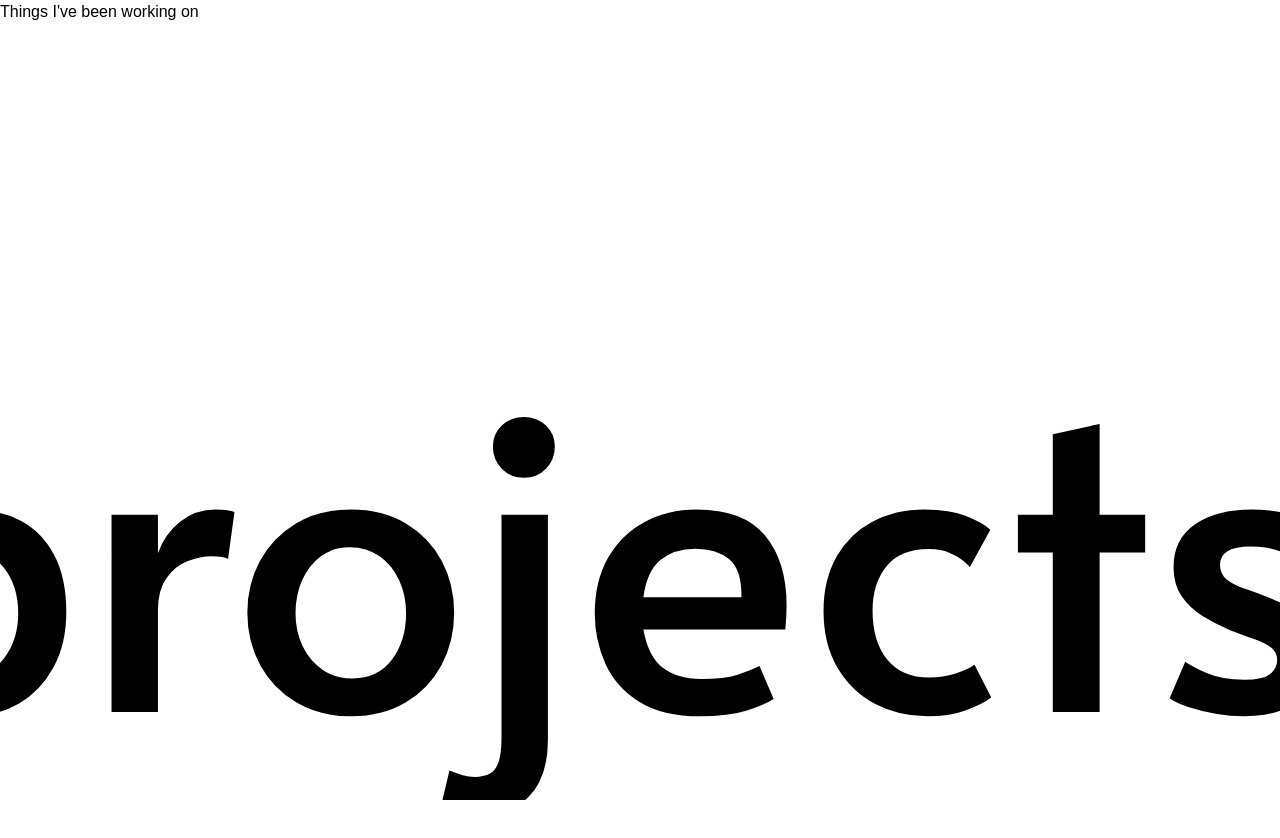
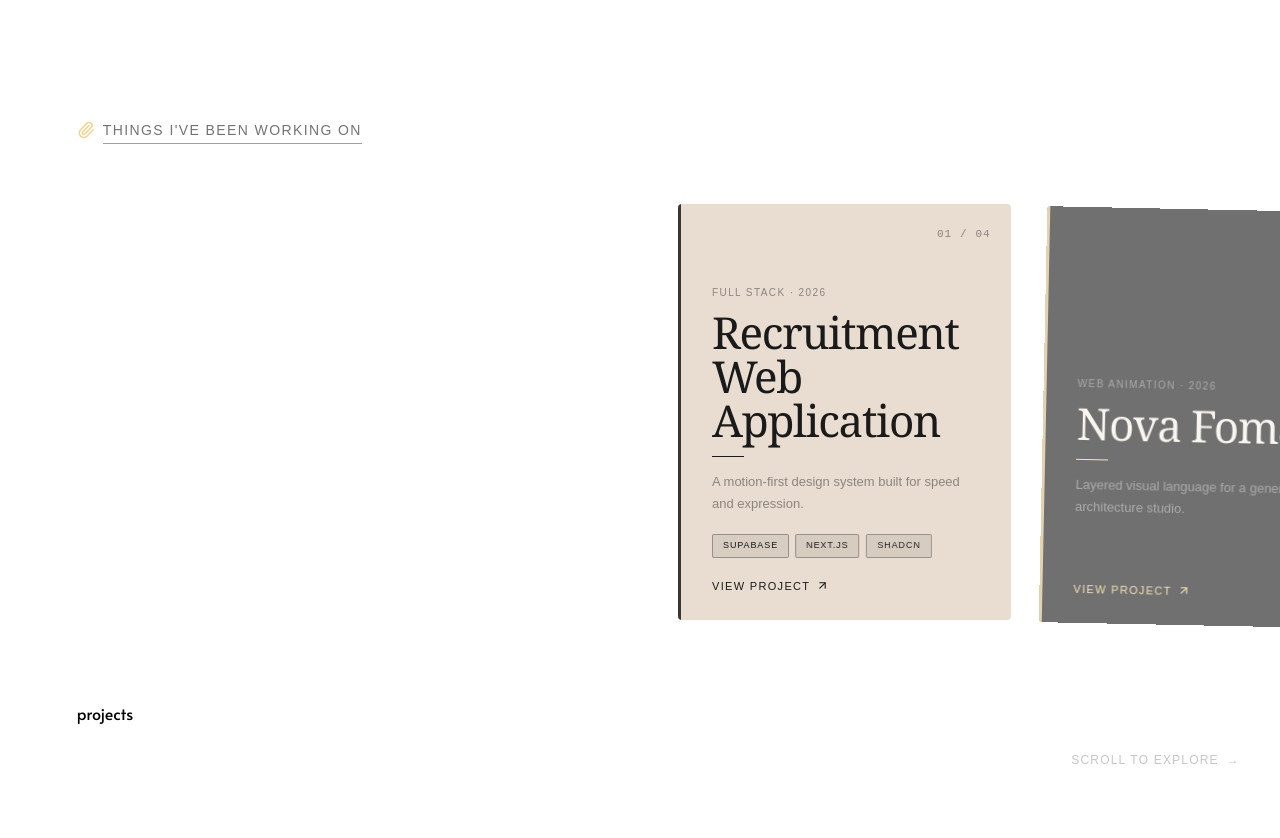
Before and after one commit to Gnzlla/ellaine.dev, a Next.js app: page /projects in a window 1280 px wide. Shown: the top 838 px of the page. Built offline with nearby package versions, Linux system fonts and the light colour scheme; a web font is replaced by a local one.

Commit message:
feat: enhance animation and components

```diff
--- a/app/contents/page.tsx
+++ b/app/contents/page.tsx
@@ -258,11 +258,11 @@ export default function TableOfContents() {
                     WHAT CAN I DO?
                   </h3>
                   <a
-                    href="#techstack"
+                    href="#tech"
                     className="block overflow-hidden cursor-pointer"
                     onClick={(e) => {
                       e.preventDefault();
-                      handleNavClick("techstack");
+                      handleNavClick("tech");
                     }}
                   >
                     <h1
--- a/app/landing/page.tsx
+++ b/app/landing/page.tsx
@@ -55,7 +55,7 @@ export default function LandingPage() {
 
   return (
     <div
-      className={`flex relative overflow-hidden justify-center w-full h-screen leading-75 items-center ${alata.className} text-[650px] bg-[var(--white-background)] text-[var(--black-font)]`}
+      className={`flex relative overflow-hidden justify-center w-full h-screen leading-75 items-center ${alata.className} text-[650px]  bg-[var(--white-background)] text-[var(--black-font)]`}
       ref={ContainerRef}
     >
       <div className="top-35 left-5 absolute rotate-11">L</div>
--- a/app/page.tsx
+++ b/app/page.tsx
@@ -13,6 +13,7 @@ import TableOfContents from "./contents/page";
 import AboutPage from "./about/page";
 import ProjectsPage from "./projects/page";
 import Footerpage from "./footer/page";
+import TechStack from "./tech/page";
 
 export default function App() {
   const [loading, setLoading] = useState(true);
@@ -56,7 +57,7 @@ export default function App() {
       <TableOfContents />
       <AboutPage id="about" />
       <ProjectsPage id="projects" />
-
+      <TechStack id="tech" />
       <Footerpage id="footer" />
     </section>
   );
--- a/app/projects/page.tsx
+++ b/app/projects/page.tsx
@@ -4,79 +4,406 @@ import gsap from "gsap";
 import ScrollTrigger from "gsap/ScrollTrigger";
 import { useGSAP } from "@gsap/react";
 import { alata } from "../fonts";
+import { Paperclip, ArrowUpRight } from "lucide-react";
+import { projects } from "./projectData";
 
 gsap.registerPlugin(ScrollTrigger);
 
 export default function ProjectsPage({ id }: { id?: string }) {
-  const projectRef = useRef<HTMLElement | null>(null);
-  const workRef = useRef<HTMLElement | null>(null);
   const wrapperRef = useRef<HTMLDivElement | null>(null);
+  const trackRef = useRef<HTMLDivElement | null>(null);
 
   useGSAP(() => {
-    if (!projectRef.current || !workRef.current || !wrapperRef.current) return;
+    if (!wrapperRef.current || !trackRef.current) return;
 
-    const panels = [projectRef.current, workRef.current];
+    const cards = gsap.utils.toArray<HTMLElement>(".project-card");
+    const totalScroll = trackRef.current.scrollWidth - window.innerWidth + 120;
 
-    // Horizontal scroll across both sections
-    const horizontalTween = gsap.to(panels, {
-      xPercent: -100 * (panels.length - 1),
-      ease: "none",
+    const hTl = gsap.timeline({
       scrollTrigger: {
-        id: "horizontal",
         trigger: wrapperRef.current,
         pin: true,
-        scrub: 1,
-        end: () => "+=" + projectRef.current!.offsetWidth, // * 4 gives extra time in workRef
+        scrub: 1.2,
+        start: "top top",
+        end: `+=${totalScroll + 450}`,
+        id: "horizontal",
       },
     });
 
-    // Project title animation
-    gsap.from(".project-title", {
-      y: 100,
+    // Move the whole track left
+    hTl.to(trackRef.current, {
+      x: -totalScroll,
+      ease: "none",
+    });
+
+    hTl.to(
+      ".project-title-wrap",
+      {
+        x: -(window.innerWidth / 2 - 160),
+        y: -(window.innerHeight / 2 - 80),
+        scale: 0.13,
+        ease: "none",
+      },
+      "<",
+    );
+
+    // ── Letters: staggered drop-in on load ────────────────────────────
+    gsap.from(".title-letter", {
+      y: 140,
       autoAlpha: 0,
-      duration: 1,
+      rotateZ: () => gsap.utils.random(-12, 12),
+      stagger: 0.06,
+      duration: 0.9,
+      ease: "power4.out",
       scrollTrigger: {
-        trigger: projectRef.current,
-        containerAnimation: horizontalTween,
-        start: "left center",
+        trigger: wrapperRef.current,
+        start: "top 70%",
         toggleActions: "play none none reverse",
       },
     });
 
-    // Work title animation
-    gsap.from(".work-title", {
-      y: 100,
+    gsap.from(".heading-text", {
+      y: -80,
       autoAlpha: 0,
+      duration: 0.7,
+      ease: "power3.out",
       scrollTrigger: {
-        trigger: workRef.current,
-        containerAnimation: horizontalTween,
-        start: "left right",
-        end: "left center",
-        scrub: 2,
+        trigger: wrapperRef.current,
+        start: "top 65%",
+        toggleActions: "play none none reverse",
       },
+    });
+
+    gsap.to(".underline-bar", {
+      width: "100%",
+      duration: 1.2,
+      ease: "power2.out",
+      scrollTrigger: {
+        trigger: ".underline-bar",
+        start: "top 80%",
+        toggleActions: "play none none reverse",
+      },
+    });
+
+    cards.forEach((card, i) => {
+      gsap.fromTo(
+        card,
+        { y: 80, autoAlpha: 0, rotateZ: 4 - i * 0.8 },
+        {
+          y: 0,
+          autoAlpha: 1,
+          rotateZ: 0,
+          ease: "power3.out",
+          scrollTrigger: {
+            trigger: card,
+            containerAnimation: hTl,
+            start: "left 90%",
+            end: "left 50%",
+            scrub: 0.8,
+          },
+        },
+      );
+
+      gsap.fromTo(
+        card.querySelector(".card-num"),
+        { y: 20, autoAlpha: 0 },
+        {
+          y: 0,
+          autoAlpha: 1,
+          ease: "power2.out",
+          scrollTrigger: {
+            trigger: card,
+            containerAnimation: hTl,
+            start: "left 80%",
+            end: "left 60%",
+            scrub: 0.6,
+          },
+        },
+      );
+
+      const tags = card.querySelectorAll(".tag-pill");
+      gsap.fromTo(
+        tags,
+        { x: 20, autoAlpha: 0 },
+        {
+          x: 0,
+          autoAlpha: 1,
+          stagger: 0.08,
+          ease: "power2.out",
+          scrollTrigger: {
+            trigger: card,
+            containerAnimation: hTl,
+            start: "left 75%",
+            end: "left 45%",
+            scrub: 0.5,
+          },
+        },
+      );
     });
   });
 
   return (
-    <div ref={wrapperRef} className="overflow-hidden">
-      <div className="flex">
-        <section
-          className="relative w-screen h-screen shrink-0"
-          ref={projectRef}
-          id={id}
+    <div
+      ref={wrapperRef}
+      className="relative overflow-hidden"
+      style={{ height: "100vh" }}
+    >
+      <div
+        ref={trackRef}
+        className="flex items-center h-screen"
+        style={{
+          width: "max-content",
+          paddingLeft: "6vw",
+          paddingRight: "6vw",
+        }}
+        id={id}
+      >
+        <div
+          className="relative flex flex-col justify-end shrink-0"
+          style={{ width: "42vw", height: "80vh" }}
         >
-          <div>
-            <p>Things I've been working on</p>
-            <h3
-              className={`project-title ${alata.className} text-[430px] absolute bottom-0 leading-62 mb-35 -right-15`}
-            >
-              projects
-            </h3>
+          <div className="top-10 left-0 absolute heading-text">
+            <div className="relative flex items-center gap-2 text-neutral-500 text-sm uppercase tracking-widest">
+              <Paperclip color="#F2D492" width={18} height={18} />
+              <span className="relative">
+                Things I've been working on
+                <span
+                  className="block -bottom-1 left-0 absolute bg-neutral-400 underline-bar"
+                  style={{ width: 0, height: "1px" }}
+                />
+              </span>
+            </div>
           </div>
-        </section>
 
-        <section className="w-screen h-screen shrink-0" ref={workRef}></section>
+          {/* Giant "projects" title — split letters */}
+          <div
+            className={`project-title-wrap ${alata.className} select-none pointer-events-none`}
+            style={{
+              transformOrigin: "bottom left",
+              display: "flex",
+              alignItems: "flex-end",
+              gap: "0.01em",
+              lineHeight: 0.88,
+              whiteSpace: "nowrap",
+              overflow: "visible",
+            }}
+          >
+            projects
+          </div>
+        </div>
+
+        {projects.map((p, i) => (
+          <ProjectCard key={p.id} project={p} index={i} />
+        ))}
+
+        <div className="shrink-0" style={{ width: "8vw" }} />
       </div>
+
+      <div
+        className="right-10 bottom-8 absolute flex items-center gap-2 text-neutral-400 text-xs uppercase tracking-widest heading-text"
+        style={{ opacity: 0.6 }}
+      >
+        <span>Scroll to explore</span>
+        <span
+          style={{
+            display: "inline-block",
+            animation: "nudge 1.4s ease-in-out infinite",
+          }}
+        >
+          →
+        </span>
+      </div>
+
+      <style>{`
+        @keyframes nudge {
+          0%, 100% { transform: translateX(0); }
+          50% { transform: translateX(6px); }
+        }
+      `}</style>
     </div>
   );
 }
+
+type Project = (typeof projects)[number];
+
+function ProjectCard({
+  project: p,
+  index: i,
+}: {
+  project: Project;
+  index: number;
+}) {
+  const isDark = p.color === "#1A1A1A" || p.color === "#0D0D0D";
+  const textColor = isDark ? "#F5F0E8" : "#1A1A1A";
+  const subColor = isDark ? "rgba(245,240,232,0.45)" : "rgba(26,26,26,0.45)";
+
+  const verticalOffset = i % 2 === 0 ? "3vh" : "-3vh";
+
+  return (
+    <div
+      className="group relative cursor-pointer project-card shrink-0"
+      style={{
+        width: "clamp(280px, 26vw, 380px)",
+        height: "clamp(340px, 52vh, 520px)",
+        marginLeft: i === 0 ? "5vw" : "2.5vw",
+        marginTop: verticalOffset,
+        borderRadius: "4px",
+        background: p.color,
+        overflow: "hidden",
+        willChange: "transform",
+      }}
+    >
+      <div
+        style={{
+          position: "absolute",
+          top: 0,
+          left: 0,
+          width: "3px",
+          height: "100%",
+          background: p.accent,
+          opacity: 0.85,
+        }}
+      />
+
+      {/* Card number */}
+      <span
+        className="card-num"
+        style={{
+          position: "absolute",
+          top: 22,
+          right: 20,
+          fontFamily: "monospace",
+          fontSize: "11px",
+          letterSpacing: "0.1em",
+          color: subColor,
+        }}
+      >
+        {p.id} / {String(projects.length).padStart(2, "0")}
+      </span>
+
+      {/* Content */}
+      <div
+        style={{
+          position: "absolute",
+          inset: 0,
+          padding: "28px 28px 26px 34px",
+          display: "flex",
+          flexDirection: "column",
+          justifyContent: "flex-end",
+        }}
+      >
+        {/* Category */}
+        <p
+          style={{
+            fontSize: "10px",
+            letterSpacing: "0.14em",
+            textTransform: "uppercase",
+            color: subColor,
+            marginBottom: "10px",
+          }}
+        >
+          {p.category}
+        </p>
+
+        {/* Title */}
+        <h4
+          style={{
+            fontFamily: "'Georgia', serif",
+            fontSize: "clamp(28px, 3.5vw, 44px)",
+            lineHeight: 1,
+            letterSpacing: "-0.03em",
+            color: textColor,
+            marginBottom: "14px",
+          }}
+        >
+          {p.title}
+        </h4>
+
+        {/* Divider */}
+        <div
+          style={{
+            width: "32px",
+            height: "1.5px",
+            background: p.accent,
+            marginBottom: "14px",
+            transition: "width 0.3s ease",
+          }}
+          className="card-divider"
+        />
+
+        {/* Description */}
+        <p
+          style={{
+            fontSize: "13px",
+            lineHeight: 1.65,
+            color: subColor,
+            marginBottom: "20px",
+            maxWidth: "260px",
+          }}
+        >
+          {p.description}
+        </p>
+
+        {/* Tags */}
+        <div
+          style={{
+            display: "flex",
+            gap: "6px",
+            flexWrap: "wrap",
+            marginBottom: "20px",
+          }}
+        >
+          {p.tags.map((t) => (
+            <span
+              key={t}
+              className="tag-pill"
+              style={{
+                fontSize: "9px",
+                letterSpacing: "0.1em",
+                textTransform: "uppercase",
+                padding: "4px 10px",
+                borderRadius: "2px",
+                border: `1px solid ${p.accent}55`,
+                color: isDark ? p.accent : p.accent,
+                background: `${p.accent}15`,
+              }}
+            >
+              {t}
+            </span>
+          ))}
+        </div>
+
+        {/* CTA */}
+        <div
+          style={{
+            display: "flex",
+            alignItems: "center",
+            gap: "6px",
+            fontSize: "11px",
+            letterSpacing: "0.12em",
+            textTransform: "uppercase",
+            color: p.accent,
+            transition: "gap 0.2s ease",
+          }}
+          className="group-hover:gap-3"
+        >
+          <span>View project</span>
+          <ArrowUpRight size={13} />
+        </div>
+      </div>
+
+      {/* Hover overlay */}
+      <div
+        style={{
+          position: "absolute",
+          inset: 0,
+          background: `${p.accent}08`,
+          opacity: 0,
+          transition: "opacity 0.3s ease",
+          pointerEvents: "none",
+        }}
+        className="group-hover:opacity-100"
+      />
+    </div>
+  );
+}
--- /dev/null
+++ b/app/projects/projectData.tsx
@@ -0,0 +1,40 @@
+export const projects = [
+  {
+    id: "01",
+    title: "Recruitment Web Application",
+    category: "Full Stack · 2026",
+    description: "A motion-first design system built for speed and expression.",
+    color: "#E8DDD0",
+    accent: "#1A1A1A",
+    tags: ["Supabase", "Next.js", "Shadcn"],
+  },
+  {
+    id: "02",
+    title: "Nova Foma",
+    category: "Web Animation · 2026",
+    description:
+      "Layered visual language for a generative architecture studio.",
+    color: "#1A1A1A",
+    accent: "#F2D492",
+    tags: ["Figma", "GSAP", "Next.js"],
+  },
+  {
+    id: "03",
+    title: "Clairity",
+    category: "Creative Dev · 2025",
+    description:
+      "An interactive audio-visual experience exploring urban decay.",
+    color: "#F5F0E8",
+    accent: "#D35400",
+    tags: ["Flutter", "Firebase", "Figma"],
+  },
+  {
+    id: "04",
+    title: "StockRoute",
+    category: "Product Design · 2025",
+    description: "Dashboard experience for real-time solar energy monitoring.",
+    color: "#0D0D0D",
+    accent: "#8B5CF6",
+    tags: ["React", "Firebase", "Figma"],
+  },
+];
--- /dev/null
+++ b/app/tech/page.tsx
@@ -0,0 +1,12 @@
+"use client";
+import React from "react";
+
+export default function TechStack({ id }: { id: string }) {
+  return (
+    <>
+      <section id={id} className="bg-amber-100 w-full h-screen">
+        yo
+      </section>
+    </>
+  );
+}
```
